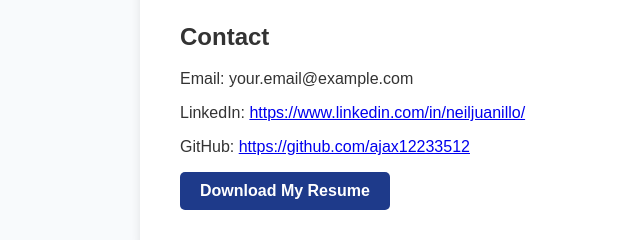
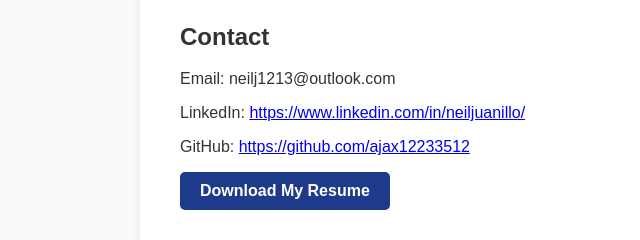
Before and after one commit to ajax12233512/EE_WEBSITE, a plain HTML site: page index.html in a window 1280 px wide. Shown: the part 2261-2501 px from the top of the page, 10-650 px from the left. Drawn offline with Linux system fonts and the light colour scheme.

Commit message:
Update index.html

```diff
--- a/index.html
+++ b/index.html
@@ -79,7 +79,7 @@
 
     <section id="contact">
         <h2>Contact</h2>
-        <p>Email: your.email@example.com</p>
+        <p>Email: neilj1213@outlook.com</p>
         <p>LinkedIn: <a href="https://www.linkedin.com/in/neiljuanillo/" target="_blank">https://www.linkedin.com/in/neiljuanillo/</a></p>
         <p>GitHub: <a href="https://github.com/ajax12233512" target="_blank">https://github.com/ajax12233512</a></p>
         <a href="Neil_Juanillo_Resume.pdf" class="resume-download" download>Download My Resume</a>
```
